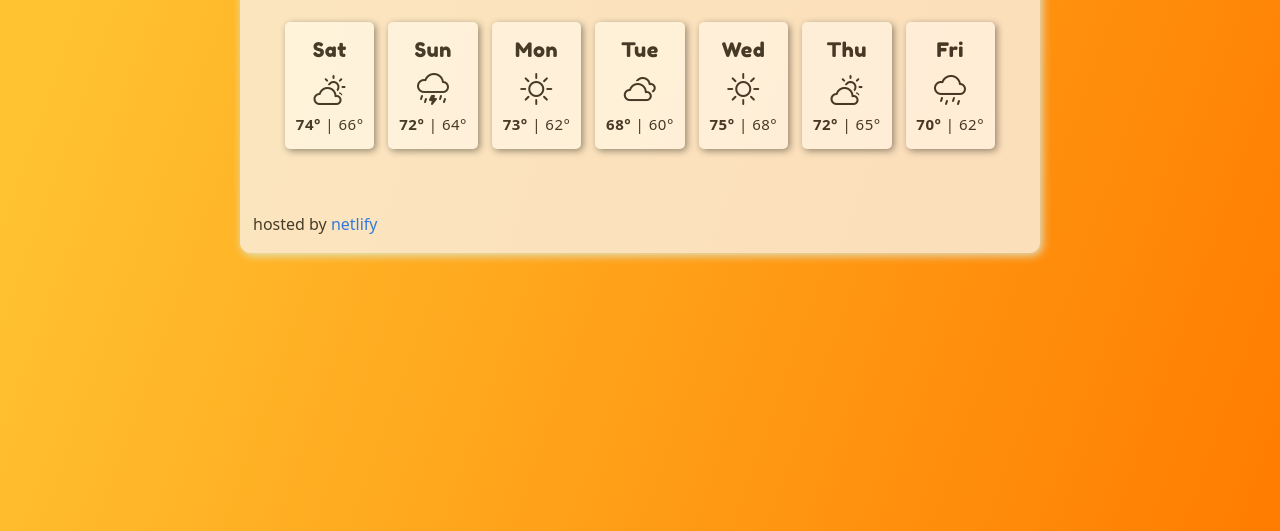
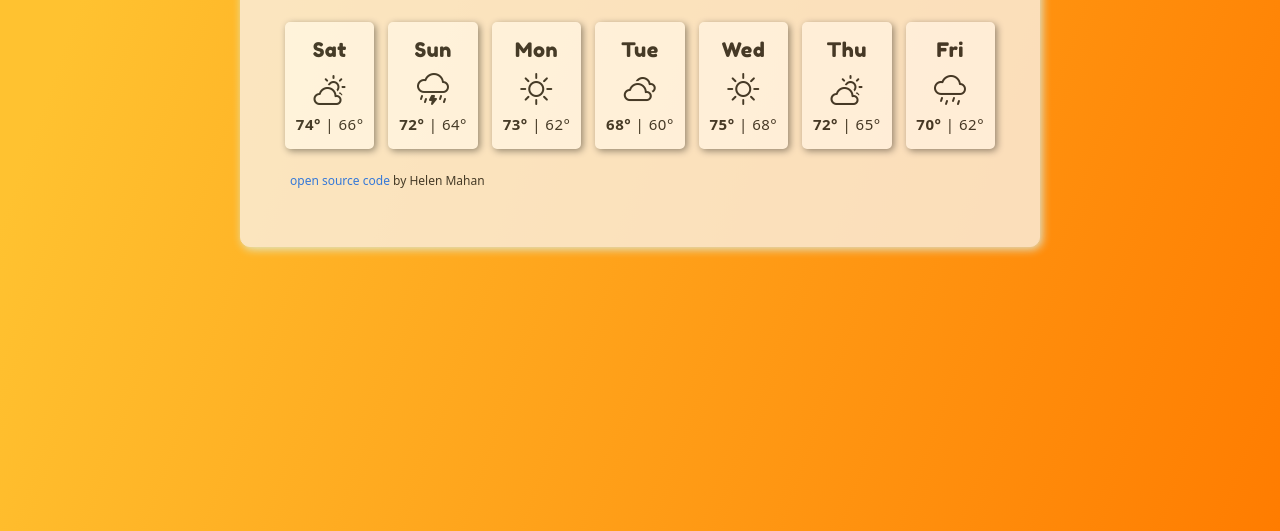
Before and after one commit to herrohelen/helen-weather-project, a plain HTML site: page index.html in a window 1280 px wide. Shown: the part 269-800 px from the top of the page. Drawn offline with nearby package versions, Linux system fonts and the light colour scheme; a web font is replaced by a local one.

Commit message:
Added footer link to github repository with styling

```diff
--- a/index.html
+++ b/index.html
@@ -117,8 +117,8 @@
             | 62°
           </p>
         </div>
+        <p class="footer"> <a href="https://github.com/herrohelen/helen-weather-project">open source code</a> by Helen Mahan </p>
     </div>
-    <p> hosted by <a href="https://app.netlify.com/">netlify</a> </p>
     <script src="src/script.js"></script>
   </body>
 </html>
--- a/src/styles.css
+++ b/src/styles.css
@@ -83,3 +83,7 @@ a:link {
   font-weight: 500;
   font-size: 20px;
 }
+
+.footer {
+  font-size: 12px;
+}
```
